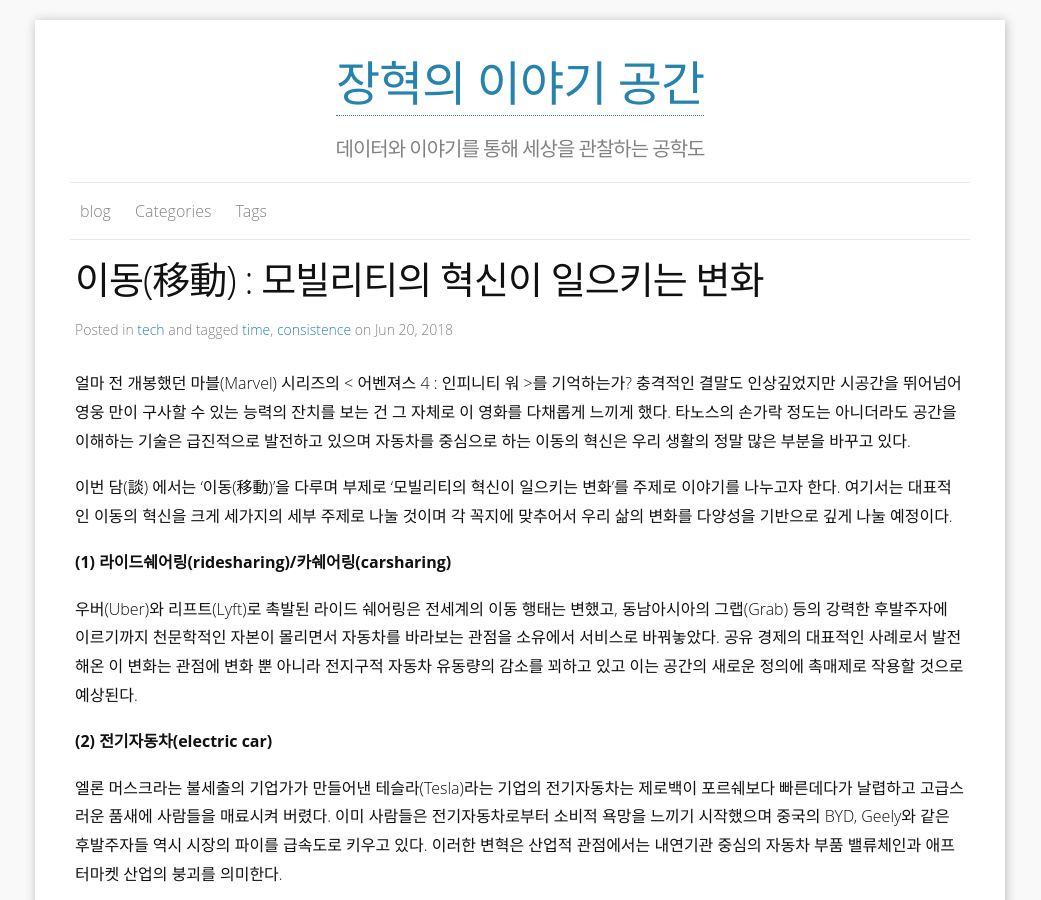
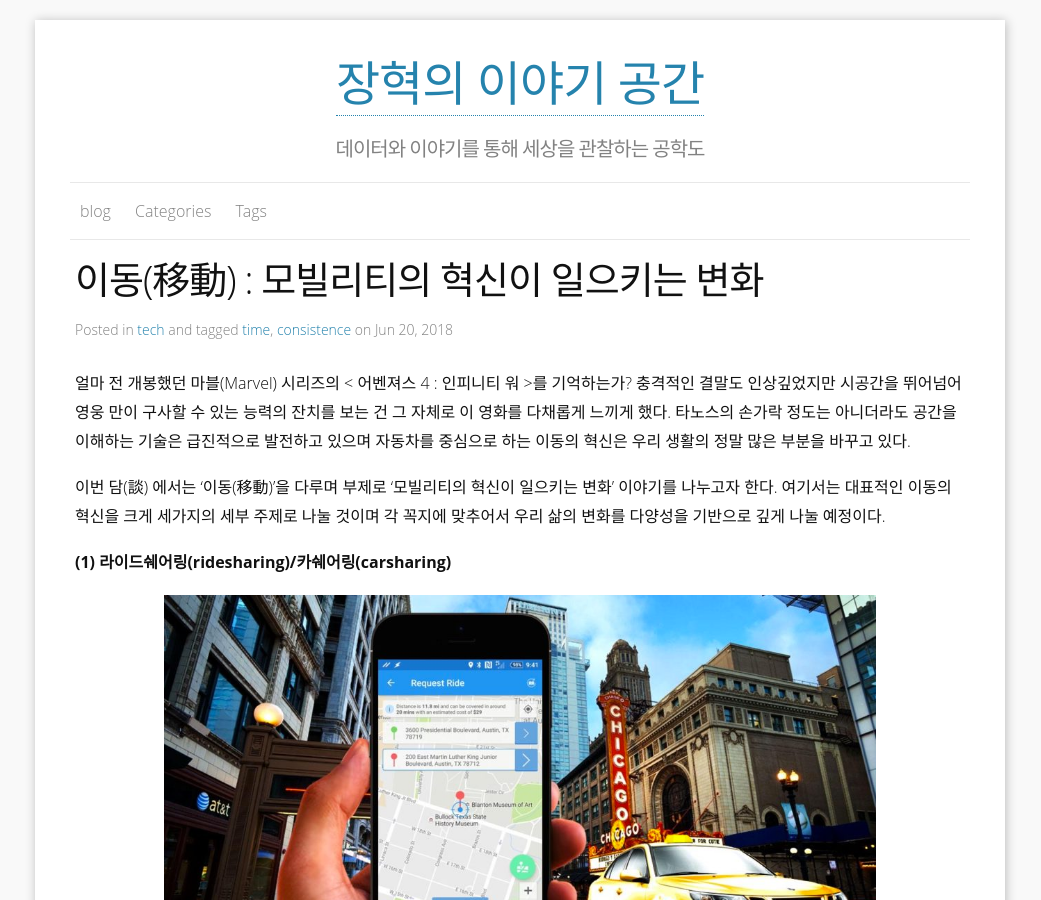
Before and after one commit to HyoukJang/HyoukJang.github.io, a Jekyll site: the page built from _posts/2018-06-20-mobility-intro.md, in a window 1280 px wide and 900 px high. Shown: the whole window, without its empty margins (120-1161 px from the left). Built offline with Jekyll 4.4.1, drawn with Linux system fonts in a browser that asks for light colours; nearby versions of some CDN libraries; some web fonts are replaced; comment, search, counter and statistics services are not loaded.

Commit message:
modify post and add images

```diff
--- a/_posts/2018-06-20-mobility-intro.md
+++ b/_posts/2018-06-20-mobility-intro.md
@@ -8,23 +8,28 @@
 open: true
 ---
 
-얼마 전 개봉했던 마블(Marvel) 시리즈의 < 어벤져스 4 : 인피니티 워 >를 기억하는가? 충격적인 결말도 인상깊었지만 시공간을 뛰어넘어 영웅 만이 구사할 수 있는 능력의 잔치를 보는 건 그 자체로 이 영화를 다채롭게 느끼게 했다.
-타노스의 손가락 정도는 아니더라도 공간을 이해하는 기술은 급진적으로 발전하고 있으며 자동차를 중심으로 하는 이동의 혁신은 우리 생활의 정말 많은 부분을 바꾸고 있다.
+얼마 전 개봉했던 마블(Marvel) 시리즈의 < 어벤져스 4 : 인피니티 워 >를 기억하는가? 충격적인 결말도 인상깊었지만 시공간을 뛰어넘어 영웅 만이 구사할 수 있는 능력의 잔치를 보는 건 그 자체로 이 영화를 다채롭게 느끼게 했다. 타노스의 손가락 정도는 아니더라도 공간을 이해하는 기술은 급진적으로 발전하고 있으며 자동차를 중심으로 하는 이동의 혁신은 우리 생활의 정말 많은 부분을 바꾸고 있다.
 
-이번 담(談) 에서는 '이동(移動)'을 다루며 부제로 '모빌리티의 혁신이 일으키는 변화'를 주제로 이야기를 나누고자 한다. 여기서는 대표적인 이동의 혁신을 크게 세가지의 세부 주제로 나눌 것이며 각 꼭지에 맞추어서 우리 삶의 변화를 다양성을 기반으로 깊게 나눌 예정이다.
+이번 담(談) 에서는 '이동(移動)'을 다루며 부제로 '모빌리티의 혁신이 일으키는 변화' 이야기를 나누고자 한다. 여기서는 대표적인 이동의 혁신을 크게 세가지의 세부 주제로 나눌 것이며 각 꼭지에 맞추어서 우리 삶의 변화를 다양성을 기반으로 깊게 나눌 예정이다.
 
 
 **(1) 라이드쉐어링(ridesharing)/카쉐어링(carsharing)**
+
+![라이드셰어링]({{site.baseurl}}/images/ridesharing.jpg)
 
 우버(Uber)와 리프트(Lyft)로 촉발된 라이드 쉐어링은 전세계의 이동 행태는 변했고, 동남아시아의 그랩(Grab) 등의 강력한 후발주자에 이르기까지 천문학적인 자본이 몰리면서 자동차를 바라보는 관점을 소유에서 서비스로 바꿔놓았다. 공유 경제의 대표적인 사례로서 발전해온 이 변화는 관점에 변화 뿐 아니라 전지구적 자동차 유동량의 감소를 꾀하고 있고 이는 공간의 새로운 정의에 촉매제로 작용할 것으로 예상된다.
 
 
 **(2) 전기자동차(electric car)**
 
+![전기자동차]({{site.baseurl}}/images/tesla_charge.jpg)
+
 엘론 머스크라는 불세출의 기업가가 만들어낸 테슬라(Tesla)라는 기업의 전기자동차는 제로백이 포르쉐보다 빠른데다가 날렵하고 고급스러운 품새에 사람들을 매료시켜 버렸다. 이미 사람들은 전기자동차로부터 소비적 욕망을 느끼기 시작했으며 중국의 BYD, Geely와 같은 후발주자들 역시 시장의 파이를 급속도로 키우고 있다. 이러한 변혁은 산업적 관점에서는 내연기관 중심의 자동차 부품 밸류체인과 애프터마켓 산업의 붕괴를 의미한다.
 
 
 **(3) 자율주행(self-driving)**
 
+![자율주행]({{site.baseurl}}/images/waymo.jpg)
+
 대다수의 사람들에게 운전은 오감을 집중해야하는 피곤한 일이 아닐 수 없다. 자율주행은 핸들을 놓아도 스스로 자동차가 주행한다는 오래된 상상을 가능케 한다. 구글(Google)의 자회사인 웨이모(Waymo)는 완전자율주행 기술을 바탕으로 택시 시범운행을 시작했으며 주요 완성차 업체로부터 20000대 가량의 선구매를 완료했다. 제너럴 모터스(GM)의 자율주행 자동차 자회사인 크루즈(Cruise)는 최근 소프트뱅크로부터 2.25bn USD에 해당하는 거액을 투자받고 자율주행 자동차 양산 준비에 돌입했다.
 이러한 급격한 변화는 자동차 주행 중의 시간을 운전 이외의 일에 쏟을 수 있도록 만들어주며 그 시간과 공간이 다른 액티비티로 채워질 수 있는 근본적 사업기회를 창출한다. 이는 차량의 인포테인먼트를 넘어 거대한 앱스토어가 탄생할 수 있는 변화라고 감히 예상할 수 있다.
```
Also changed, not shown: images/ridesharing.jpg (added), images/tesla_charge.jpg (added), images/waymo.jpg (added).
